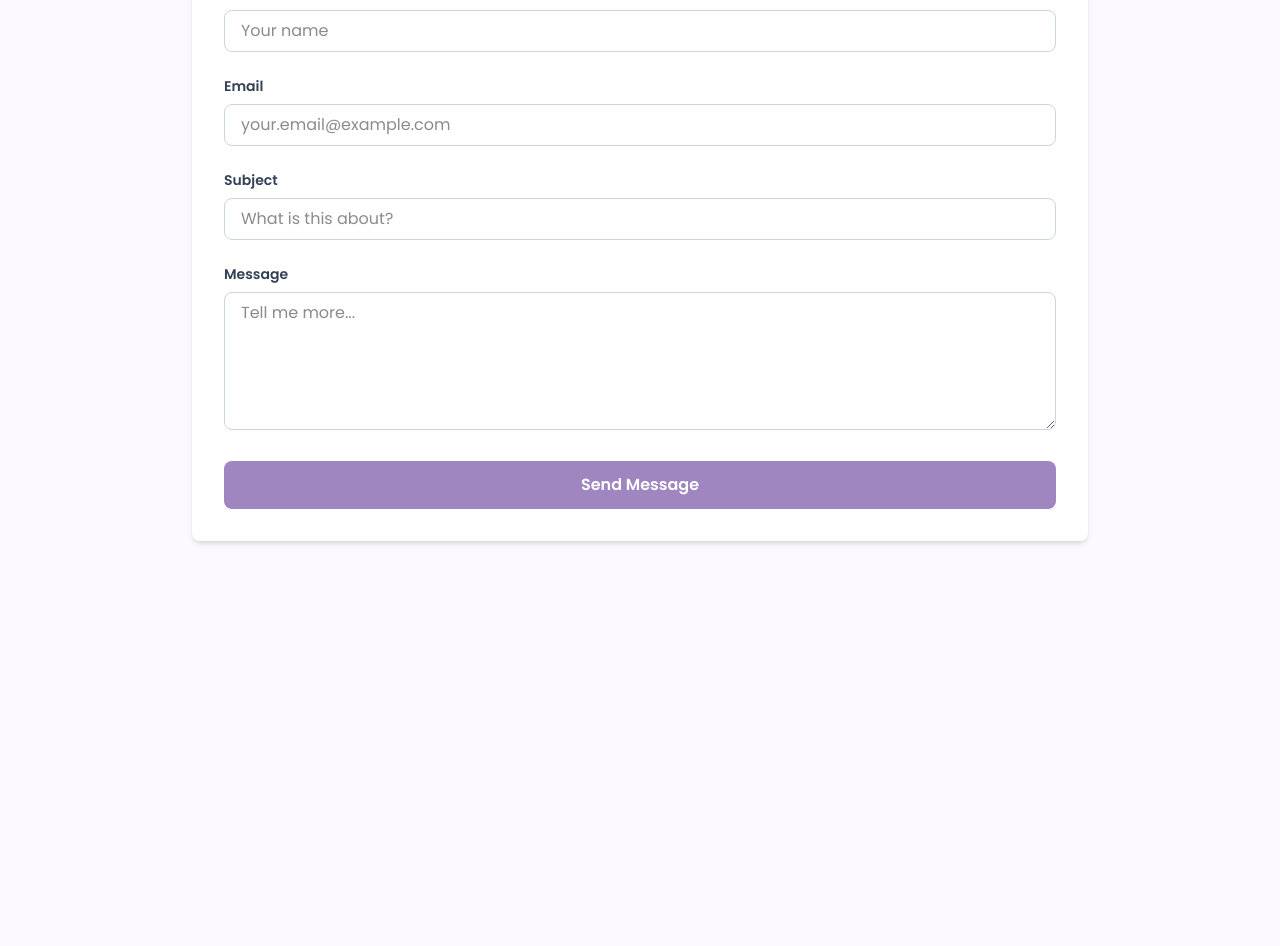
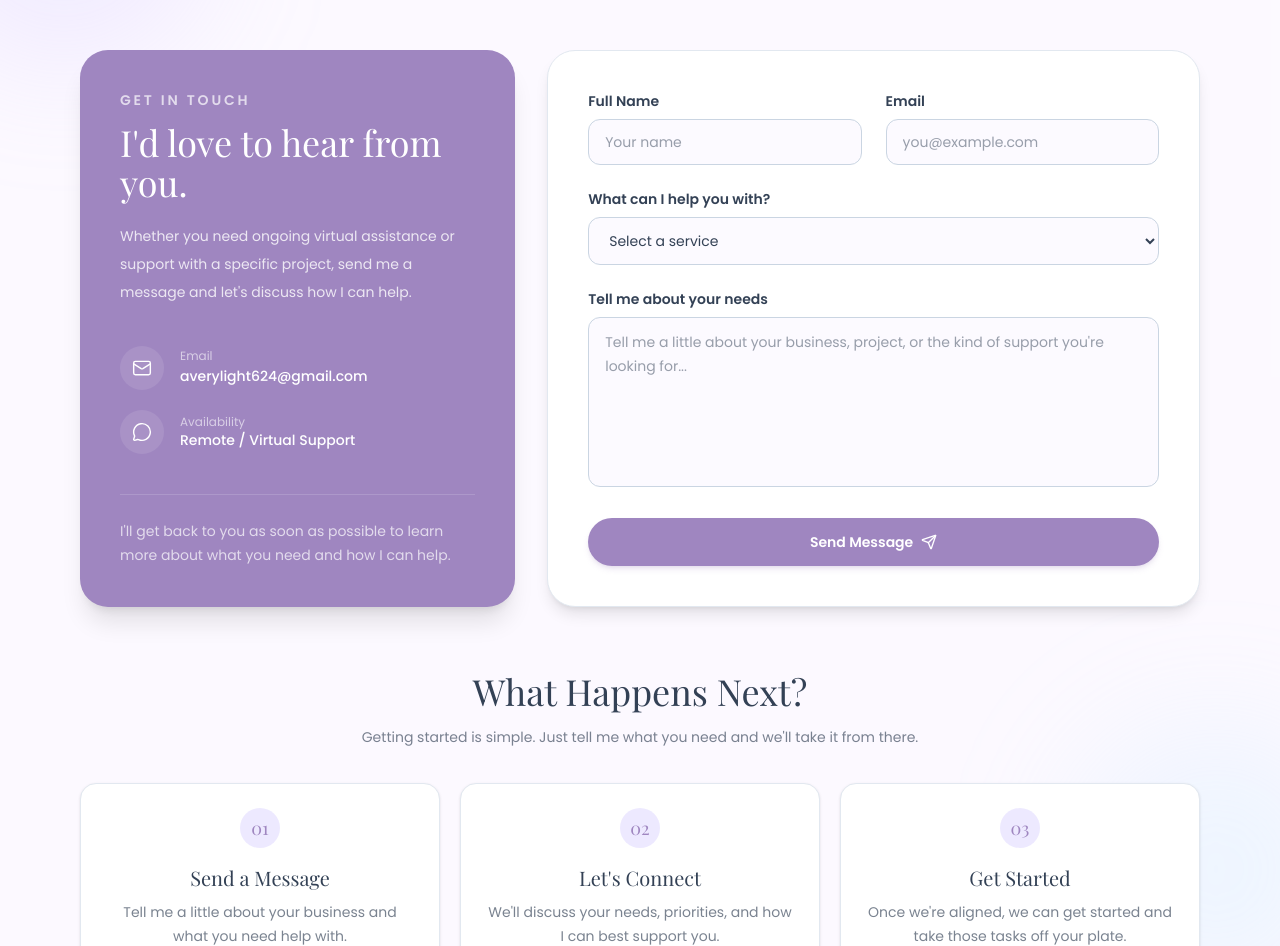
Before and after one commit to Jahjah07/april-rose-alpha-portfolio, a Next.js app: page /pages/ContactPage in a window 1280 px wide. Shown: the part 386-1332 px from the top of the page. Before the commit the page ends 1007 px from the top, so only its background shows below. Built offline with nearby package versions, Linux system fonts and the light colour scheme.

Commit message:
updated contact page

```diff
--- /dev/null
+++ b/app/contact/page.tsx
@@ -0,0 +1,5 @@
+import ContactPage from "../pages/ContactPage/page";
+
+export default function Contact() {
+  return <ContactPage />;
+}
--- a/app/pages/ContactPage/components/ContactForm.tsx
+++ b/app/pages/ContactPage/components/ContactForm.tsx
@@ -1,67 +1,292 @@
-import Header from "../../../components/Header";
+import { Mail, MessageCircle, Send } from "lucide-react";
+import { Reveal, MotionButton, Stagger, StaggerItem } from "@/app/components/Motion";
 
 export default function ContactForm() {
   return (
-    <section id="contact-form" className="py-20 px-6 lg:px-20 bg-background">
-      <div className="max-w-4xl mx-auto">
-        <Header />
+    <section
+      id="contact-form"
+      className="relative overflow-hidden bg-background px-6 py-20 lg:px-20"
+    >
+      {/* Decorative background */}
+      <div className="pointer-events-none absolute -left-20 top-20 h-72 w-72 rounded-full bg-secondary/20 blur-3xl" />
 
-        <div className="text-center mb-12 mt-8">
-          <h1 className="text-5xl font-playfair text-dark mb-4">Get In Touch</h1>
-          <p className="text-lg text-dark/80 font-poppins">
-            Have a question or ready to work together? I'd love to hear from you.
+      <div className="pointer-events-none absolute -right-20 bottom-10 h-72 w-72 rounded-full bg-accent/20 blur-3xl" />
+
+      <div className="relative z-10 mx-auto max-w-6xl">
+        {/* Header */}
+        <Reveal className="mx-auto max-w-2xl text-center">
+          <div className="mb-4 inline-block rounded-md bg-secondary p-1">
+            <p className="text-xl text-playfair">
+              Let&apos;s Connect
             </p>
           </div>
 
-        <form className="bg-white p-8 rounded-lg shadow-md space-y-6">
-          {/* Name */}
-          <div>
-            <label className="block text-sm font-semibold text-dark mb-2">Full Name</label>
-            <input
-              type="text"
-              placeholder="Your name"
-              className="w-full px-4 py-2 border border-slate-300 rounded-lg focus:outline-none focus:ring-2 focus:ring-primary"
+          <h1 className="font-playfair text-4xl text-dark sm:text-5xl">
+            Let&apos;s Work Together
+          </h1>
+
+          <p className="mt-5 font-poppins text-base leading-8 text-dark/70 sm:text-lg">
+            Have a project in mind, need help with your day-to-day tasks, or
+            simply want to learn more about how I can support your business?
+            I&apos;d love to hear from you.
+          </p>
+        </Reveal>
+
+        {/* Contact Area */}
+        <div className="mt-14 grid gap-8 lg:grid-cols-[0.8fr_1.2fr]">
+          {/* Contact Information */}
+          <Reveal className="rounded-[28px] bg-primary p-8 text-white shadow-xl sm:p-10">
+            <p className="font-poppins text-sm font-semibold uppercase tracking-[0.2em] text-white/70">
+              Get In Touch
+            </p>
+
+            <h2 className="mt-3 font-playfair text-3xl sm:text-4xl">
+              I&apos;d love to hear from you.
+            </h2>
+
+            <p className="mt-5 font-poppins text-sm leading-7 text-white/80">
+              Whether you need ongoing virtual assistance or support with a
+              specific project, send me a message and let&apos;s discuss how I
+              can help.
+            </p>
+
+            <div className="mt-10 space-y-5">
+              <div className="flex items-center gap-4">
+                <div className="flex h-11 w-11 shrink-0 items-center justify-center rounded-full bg-white/10">
+                  <Mail
+                    aria-hidden="true"
+                    className="h-5 w-5"
+                    strokeWidth={1.7}
                   />
                 </div>
 
-          {/* Email */}
                 <div>
-            <label className="block text-sm font-semibold text-dark mb-2">Email</label>
-            <input
-              type="email"
-              placeholder="your.email@example.com"
-              className="w-full px-4 py-2 border border-slate-300 rounded-lg focus:outline-none focus:ring-2 focus:ring-primary"
+                  <p className="font-poppins text-xs text-white/60">
+                    Email
+                  </p>
+
+                  <a
+                    href="mailto:averylight624@gmail.com"
+                    className="font-poppins text-sm font-medium transition hover:text-white/80"
+                  >
+                    averylight624@gmail.com
+                  </a>
+                </div>
+              </div>
+
+              <div className="flex items-center gap-4">
+                <div className="flex h-11 w-11 shrink-0 items-center justify-center rounded-full bg-white/10">
+                  <MessageCircle
+                    aria-hidden="true"
+                    className="h-5 w-5"
+                    strokeWidth={1.7}
                   />
                 </div>
 
-          {/* Subject */}
                 <div>
-            <label className="block text-sm font-semibold text-dark mb-2">Subject</label>
+                  <p className="font-poppins text-xs text-white/60">
+                    Availability
+                  </p>
+
+                  <p className="font-poppins text-sm font-medium">
+                    Remote / Virtual Support
+                  </p>
+                </div>
+              </div>
+            </div>
+
+            <div className="mt-10 border-t border-white/15 pt-6">
+              <p className="font-poppins text-sm leading-6 text-white/70">
+                I&apos;ll get back to you as soon as possible to learn more
+                about what you need and how I can help.
+              </p>
+            </div>
+          </Reveal>
+
+          {/* Form */}
+          <Reveal
+            delay={0.1}
+            className="rounded-[28px] border border-slate-200 bg-white p-7 shadow-lg sm:p-10"
+          >
+            <form className="space-y-6">
+              {/* Name + Email */}
+              <div className="grid gap-6 sm:grid-cols-2">
+                <div>
+                  <label
+                    htmlFor="name"
+                    className="mb-2 block font-poppins text-sm font-semibold text-dark"
+                  >
+                    Full Name
+                  </label>
+
                   <input
+                    id="name"
+                    name="name"
                     type="text"
-              placeholder="What is this about?"
-              className="w-full px-4 py-2 border border-slate-300 rounded-lg focus:outline-none focus:ring-2 focus:ring-primary"
+                    placeholder="Your name"
+                    required
+                    className="w-full rounded-xl border border-slate-300 bg-background px-4 py-3 font-poppins text-sm text-dark outline-none transition focus:border-primary focus:ring-2 focus:ring-primary/20"
                   />
+                </div>
+
+                <div>
+                  <label
+                    htmlFor="email"
+                    className="mb-2 block font-poppins text-sm font-semibold text-dark"
+                  >
+                    Email
+                  </label>
+
+                  <input
+                    id="email"
+                    name="email"
+                    type="email"
+                    placeholder="you@example.com"
+                    required
+                    className="w-full rounded-xl border border-slate-300 bg-background px-4 py-3 font-poppins text-sm text-dark outline-none transition focus:border-primary focus:ring-2 focus:ring-primary/20"
+                  />
+                </div>
+              </div>
+
+              {/* Service */}
+              <div>
+                <label
+                  htmlFor="service"
+                  className="mb-2 block font-poppins text-sm font-semibold text-dark"
+                >
+                  What can I help you with?
+                </label>
+
+                <select
+                  id="service"
+                  name="service"
+                  defaultValue=""
+                  className="w-full rounded-xl border border-slate-300 bg-background px-4 py-3 font-poppins text-sm text-dark outline-none transition focus:border-primary focus:ring-2 focus:ring-primary/20"
+                >
+                  <option value="" disabled>
+                    Select a service
+                  </option>
+                  <option value="administrative">
+                    Administrative Support
+                  </option>
+                  <option value="project-management">
+                    Project Coordination
+                  </option>
+                  <option value="social-media">
+                    Social Media & Marketing
+                  </option>
+                  <option value="design">
+                    Web & Graphic Design
+                  </option>
+                  <option value="research">
+                    Lead Generation & Research
+                  </option>
+                  <option value="business-support">
+                    Business & Client Support
+                  </option>
+                  <option value="other">
+                    Something Else
+                  </option>
+                </select>
               </div>
 
               {/* Message */}
               <div>
-            <label className="block text-sm font-semibold text-dark mb-2">Message</label>
+                <label
+                  htmlFor="message"
+                  className="mb-2 block font-poppins text-sm font-semibold text-dark"
+                >
+                  Tell me about your needs
+                </label>
+
                 <textarea
-              placeholder="Tell me more..."
-              rows={5}
-              className="w-full px-4 py-2 border border-slate-300 rounded-lg focus:outline-none focus:ring-2 focus:ring-primary"
-            ></textarea>
+                  id="message"
+                  name="message"
+                  placeholder="Tell me a little about your business, project, or the kind of support you're looking for..."
+                  rows={6}
+                  required
+                  className="w-full resize-none rounded-xl border border-slate-300 bg-background px-4 py-3 font-poppins text-sm leading-6 text-dark outline-none transition focus:border-primary focus:ring-2 focus:ring-primary/20"
+                />
               </div>
 
-          {/* Submit Button */}
-          <button
+              {/* Submit */}
+              <MotionButton
                 type="submit"
-            className="w-full bg-primary text-white py-3 rounded-lg font-semibold hover:bg-primary/90 transition"
+                whileHover={{ y: -2, scale: 1.01 }}
+                whileTap={{ scale: 0.98 }}
+                className="group inline-flex w-full items-center justify-center gap-2 rounded-full bg-primary px-6 py-3.5 font-poppins text-sm font-semibold text-white shadow-md shadow-primary/20 transition hover:bg-primary/90"
               >
-            Send Message
-          </button>
+                <span>Send Message</span>
+
+                <Send
+                  aria-hidden="true"
+                  className="h-4 w-4 transition-transform duration-300 group-hover:translate-x-1"
+                />
+              </MotionButton>
             </form>
+          </Reveal>
+        </div>
+
+        {/* What Happens Next */}
+        <Reveal delay={0.15} className="mt-16">
+          <div className="text-center">
+            <h2 className="font-playfair text-3xl text-dark sm:text-4xl">
+              What Happens Next?
+            </h2>
+
+            <p className="mx-auto mt-3 max-w-xl font-poppins text-sm leading-7 text-dark/65">
+              Getting started is simple. Just tell me what you need and we&apos;ll
+              take it from there.
+            </p>
+          </div>
+
+          <Stagger className="mt-8 grid gap-5 sm:grid-cols-3">
+            <StaggerItem className="rounded-2xl border border-slate-200 bg-white p-6 text-center shadow-sm">
+              <div className="mx-auto flex h-10 w-10 items-center justify-center rounded-full bg-secondary/30 font-playfair text-lg text-primary">
+                01
+              </div>
+
+              <h3 className="mt-4 font-playfair text-xl text-dark">
+                Send a Message
+              </h3>
+
+              <p className="mt-2 font-poppins text-sm leading-6 text-dark/65">
+                Tell me a little about your business and what you need help
+                with.
+              </p>
+            </StaggerItem>
+
+            <StaggerItem className="rounded-2xl border border-slate-200 bg-white p-6 text-center shadow-sm">
+              <div className="mx-auto flex h-10 w-10 items-center justify-center rounded-full bg-secondary/30 font-playfair text-lg text-primary">
+                02
+              </div>
+
+              <h3 className="mt-4 font-playfair text-xl text-dark">
+                Let&apos;s Connect
+              </h3>
+
+              <p className="mt-2 font-poppins text-sm leading-6 text-dark/65">
+                We&apos;ll discuss your needs, priorities, and how I can best
+                support you.
+              </p>
+            </StaggerItem>
+
+            <StaggerItem className="rounded-2xl border border-slate-200 bg-white p-6 text-center shadow-sm">
+              <div className="mx-auto flex h-10 w-10 items-center justify-center rounded-full bg-secondary/30 font-playfair text-lg text-primary">
+                03
+              </div>
+
+              <h3 className="mt-4 font-playfair text-xl text-dark">
+                Get Started
+              </h3>
+
+              <p className="mt-2 font-poppins text-sm leading-6 text-dark/65">
+                Once we&apos;re aligned, we can get started and take those tasks
+                off your plate.
+              </p>
+            </StaggerItem>
+          </Stagger>
+        </Reveal>
       </div>
     </section>
   );
--- a/app/pages/ContactPage/page.tsx
+++ b/app/pages/ContactPage/page.tsx
@@ -1,9 +1,13 @@
+import Header from "@/app/components/Header";
 import ContactForm from "./components/ContactForm";
+import Footer from "@/app/components/Footer";
 
 export default function ContactPage() {
   return (
     <main>
+      <Header />
       <ContactForm />
+      <Footer />
     </main>
   );
 }
```
Lines whose indentation alone changed are shown as unchanged.
